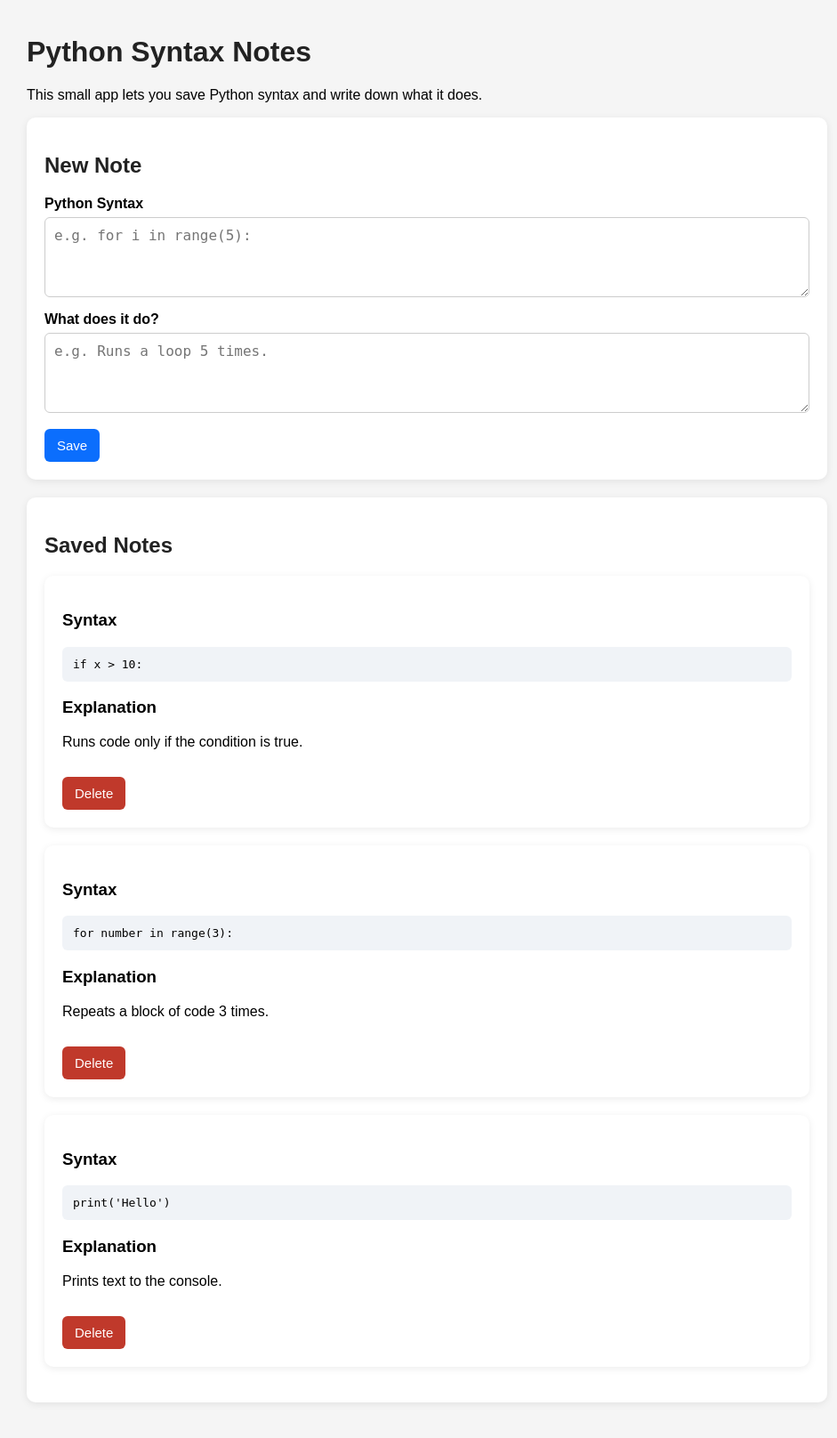
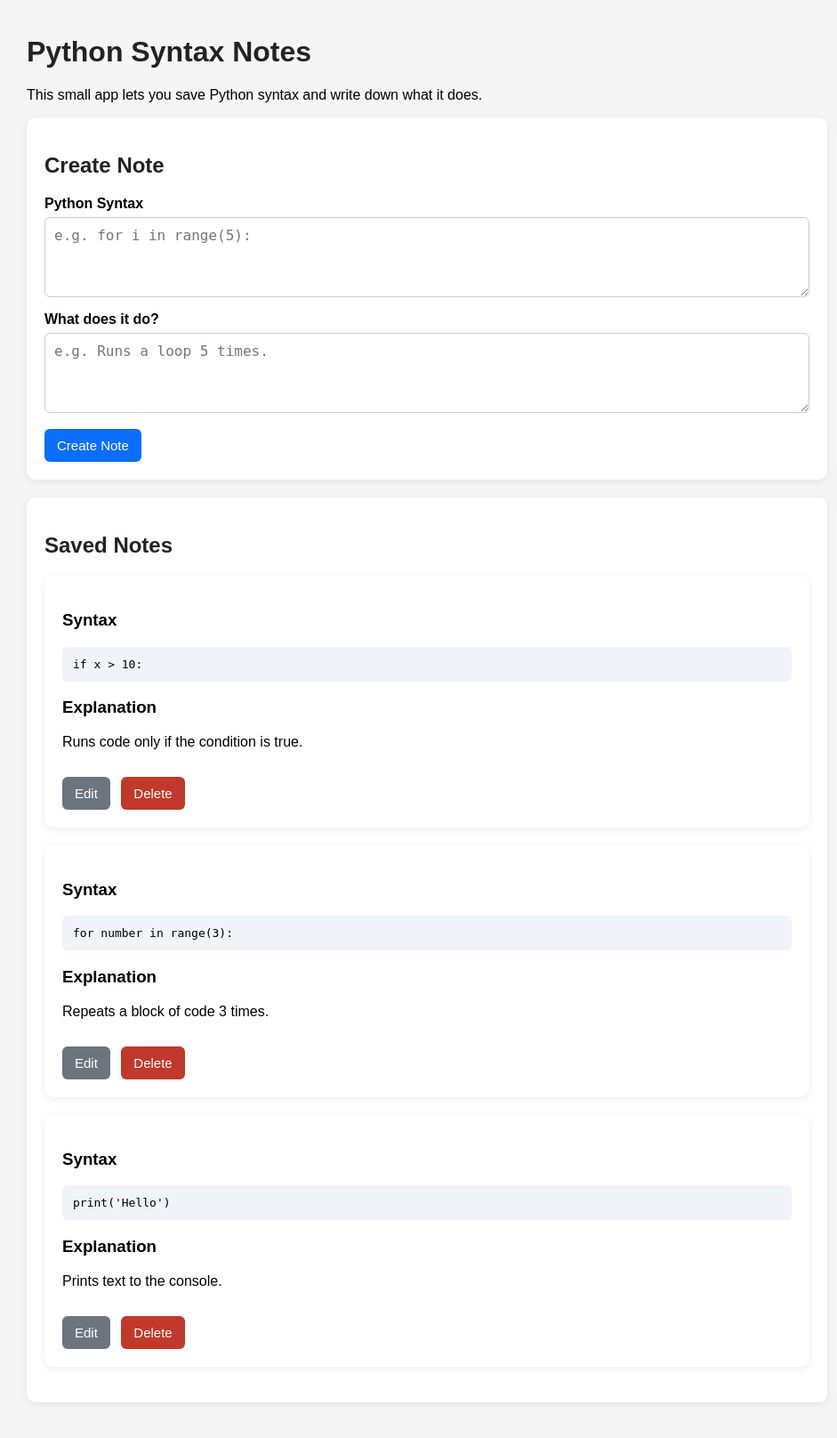
Before and after one commit to Kaikas/lernen, a Flask app: page / in a window 1280 px wide. Shown: the whole page at 89% size, without its empty margins (160-1101 px from the left). Run offline with Flask 3, Linux system fonts and the light colour scheme; data comes from the database, SQL or seed files in the repository.

Commit message:
refactor

```diff
--- a/app.py
+++ b/app.py
@@ -43,18 +43,48 @@ def init_db():
     conn.close()
 
 
-@app.route("/")
-def index():
+# Step 1: Add a helper function for the list page.
+# This avoids repeating the same SELECT query in different routes.
+def get_all_notes():
     conn = get_db_connection()
     notes = conn.execute(
         "SELECT id, syntax, explanation FROM syntax_notes ORDER BY id DESC"
     ).fetchall()
     conn.close()
-    return render_template("index.html", notes=notes)
+    return notes
 
 
-@app.post("/add")
-def add_note():
+# Step 2: Add a small helper function that loads one note by its id.
+# We will use it when we open the edit form and when we save changes.
+def get_note_by_id(note_id):
+    conn = get_db_connection()
+    note = conn.execute(
+        "SELECT id, syntax, explanation FROM syntax_notes WHERE id = ?",
+        (note_id,),
+    ).fetchone()
+    conn.close()
+    return note
+
+
+# Step 3: Add a helper that renders the page in one place.
+# The page can either show an empty create form or a filled edit form.
+def render_notes_page(note_to_edit=None):
+    return render_template(
+        "index.html",
+        notes=get_all_notes(),
+        note_to_edit=note_to_edit,
+    )
+
+
+@app.route("/")
+def index():
+    return render_notes_page()
+
+
+# Step 4: Use CRUD language for creating a new note.
+# "create" is clearer than "add" because it matches common backend naming.
+@app.post("/notes/create")
+def create_note():
     syntax = request.form["syntax"].strip()
     explanation = request.form["explanation"].strip()
 
@@ -70,7 +100,45 @@ def add_note():
     return redirect(url_for("index"))
 
 
-@app.post("/delete/<int:note_id>")
+# Step 5: Use resource-style routes for the rest of CRUD actions.
+# Each route clearly shows that it works on one note by its id.
+@app.get("/notes/<int:note_id>/edit")
+def edit_note(note_id):
+    note_to_edit = get_note_by_id(note_id)
+
+    if note_to_edit is None:
+        return redirect(url_for("index"))
+
+    return render_notes_page(note_to_edit=note_to_edit)
+
+
+# Step 6: Keep the update route explicit and close to the SQL UPDATE statement.
+# It reads the changed form data and updates the matching database row.
+@app.post("/notes/<int:note_id>/update")
+def update_note(note_id):
+    syntax = request.form["syntax"].strip()
+    explanation = request.form["explanation"].strip()
+
+    if not get_note_by_id(note_id):
+        return redirect(url_for("index"))
+
+    if syntax and explanation:
+        conn = get_db_connection()
+        conn.execute(
+            """
+            UPDATE syntax_notes
+            SET syntax = ?, explanation = ?
+            WHERE id = ?
+            """,
+            (syntax, explanation, note_id),
+        )
+        conn.commit()
+        conn.close()
+
+    return redirect(url_for("index"))
+
+
+@app.post("/notes/<int:note_id>/delete")
 def delete_note(note_id):
     conn = get_db_connection()
     conn.execute("DELETE FROM syntax_notes WHERE id = ?", (note_id,))
--- a/templates/index.html
+++ b/templates/index.html
@@ -61,6 +61,31 @@
             background: #c0392b;
         }
 
+        a.button-link {
+            display: inline-block;
+            margin-top: 14px;
+            padding: 10px 14px;
+            border-radius: 6px;
+            background: #6c757d;
+            color: white;
+            text-decoration: none;
+            font-size: 15px;
+        }
+
+        .actions {
+            margin-top: 14px;
+        }
+
+        .actions form,
+        .actions a {
+            display: inline-block;
+            vertical-align: middle;
+        }
+
+        .actions form {
+            margin: 0 0 0 8px;
+        }
+
         pre {
             background: #f0f3f7;
             padding: 12px;
@@ -74,15 +99,21 @@
     <p>This small app lets you save Python syntax and write down what it does.</p>
 
     <div class="karte">
-        <h2>New Note</h2>
-        <form action="{{ url_for('add_note') }}" method="post">
+        <!-- Step 7: Reuse the same form for create and update.
+             The route name now uses CRUD language: create instead of add. -->
+        <h2>{% if note_to_edit %}Edit Note{% else %}Create Note{% endif %}</h2>
+        <form action="{% if note_to_edit %}{{ url_for('update_note', note_id=note_to_edit['id']) }}{% else %}{{ url_for('create_note') }}{% endif %}" method="post">
             <label for="syntax">Python Syntax</label>
-            <textarea id="syntax" name="syntax" placeholder="e.g. for i in range(5):" required></textarea>
+            <textarea id="syntax" name="syntax" placeholder="e.g. for i in range(5):" required>{% if note_to_edit %}{{ note_to_edit["syntax"] }}{% endif %}</textarea>
 
             <label for="explanation">What does it do?</label>
-            <textarea id="explanation" name="explanation" placeholder="e.g. Runs a loop 5 times." required></textarea>
+            <textarea id="explanation" name="explanation" placeholder="e.g. Runs a loop 5 times." required>{% if note_to_edit %}{{ note_to_edit["explanation"] }}{% endif %}</textarea>
 
-            <button type="submit">Save</button>
+            <button type="submit">{% if note_to_edit %}Update Note{% else %}Create Note{% endif %}</button>
+
+            {% if note_to_edit %}
+                <a class="button-link" href="{{ url_for('index') }}">Cancel</a>
+            {% endif %}
         </form>
     </div>
 
@@ -98,9 +129,15 @@
                     <h3>Explanation</h3>
                     <p>{{ note["explanation"] }}</p>
 
-                    <form action="{{ url_for('delete_note', note_id=note['id']) }}" method="post">
-                        <button class="delete" type="submit">Delete</button>
-                    </form>
+                    <!-- Step 8: Keep the action links together.
+                         This makes the update and delete actions easier to compare. -->
+                    <div class="actions">
+                        <a class="button-link" href="{{ url_for('edit_note', note_id=note['id']) }}">Edit</a>
+
+                        <form action="{{ url_for('delete_note', note_id=note['id']) }}" method="post">
+                            <button class="delete" type="submit">Delete</button>
+                        </form>
+                    </div>
                 </div>
             {% endfor %}
         {% else %}
```
Also changed, not shown: README.md.
